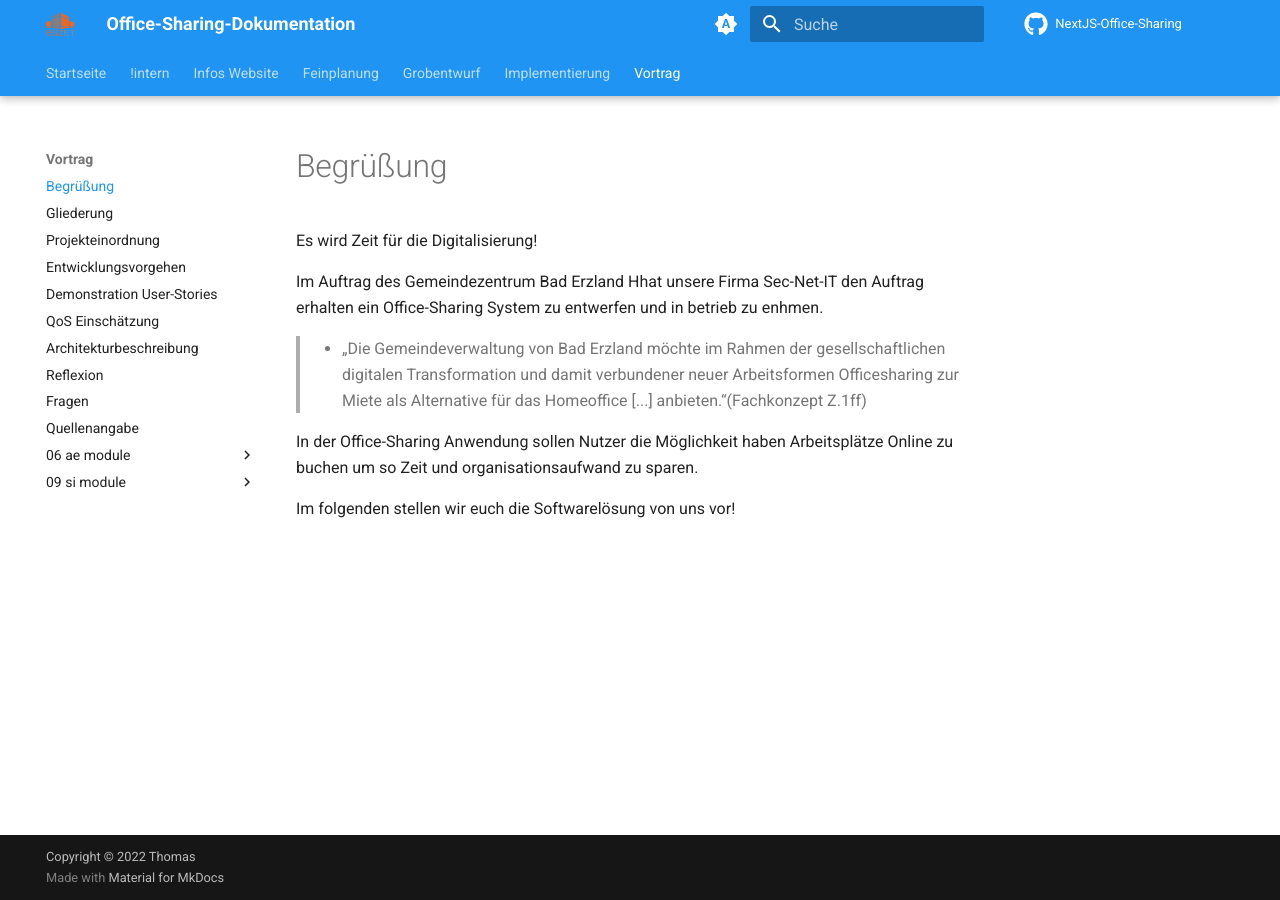
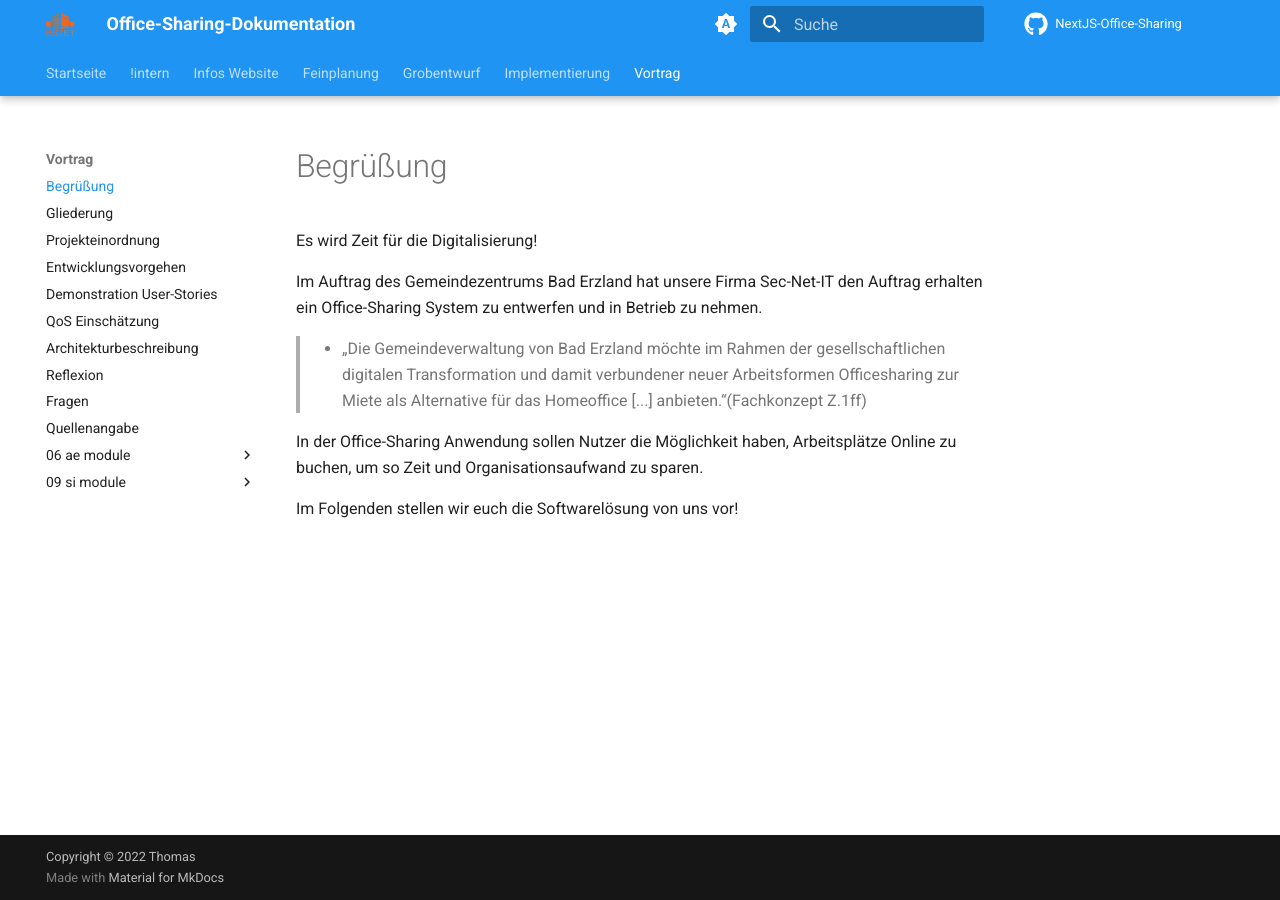
Before and after one commit to gz-bad-erzland-p2/Dokumentation, an MkDocs documentation site: the page built from docs/vortrag/01_begrüßung.md, in a window 1280 px wide. Built offline with MkDocs 1.6.1 and Material for MkDocs 9.7.7, drawn with Linux system fonts in a browser that asks for light colours; comment, search, counter and statistics services are not loaded.

Commit message:
Update 01_begrüßung.md

```diff
--- a/docs/vortrag/01_begrüßung.md
+++ b/docs/vortrag/01_begrüßung.md
@@ -2,10 +2,10 @@
 
 Es wird Zeit für die Digitalisierung!
 
-Im Auftrag des Gemeindezentrum Bad Erzland Hhat unsere Firma Sec-Net-IT den Auftrag erhalten ein Office-Sharing System zu entwerfen und in betrieb zu enhmen.
+Im Auftrag des Gemeindezentrums Bad Erzland hat unsere Firma Sec-Net-IT den Auftrag erhalten ein Office-Sharing System zu entwerfen und in Betrieb zu nehmen.
 
 > * „Die Gemeindeverwaltung von Bad Erzland möchte im Rahmen der gesellschaftlichen digitalen Transformation und damit verbundener neuer Arbeitsformen Officesharing zur Miete als Alternative für das Homeoffice [...] anbieten.“(Fachkonzept Z.1ff)
 
-In der Office-Sharing Anwendung sollen Nutzer die Möglichkeit haben Arbeitsplätze Online zu buchen um so Zeit und organisationsaufwand zu sparen.
+In der Office-Sharing Anwendung sollen Nutzer die Möglichkeit haben, Arbeitsplätze Online zu buchen, um so Zeit und Organisationsaufwand zu sparen.
 
-Im folgenden stellen wir euch die Softwarelösung von uns vor!
+Im Folgenden stellen wir euch die Softwarelösung von uns vor!
```
